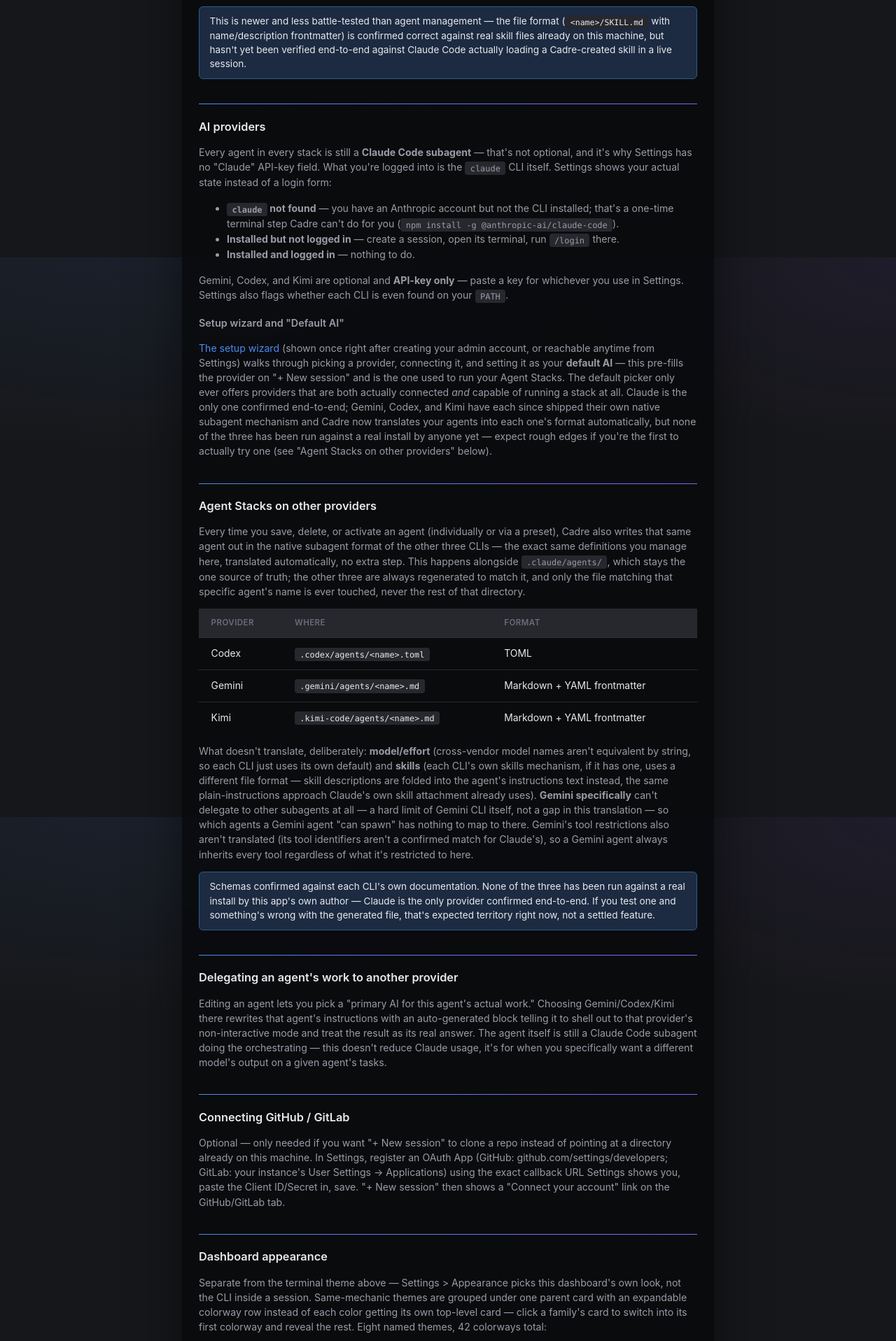
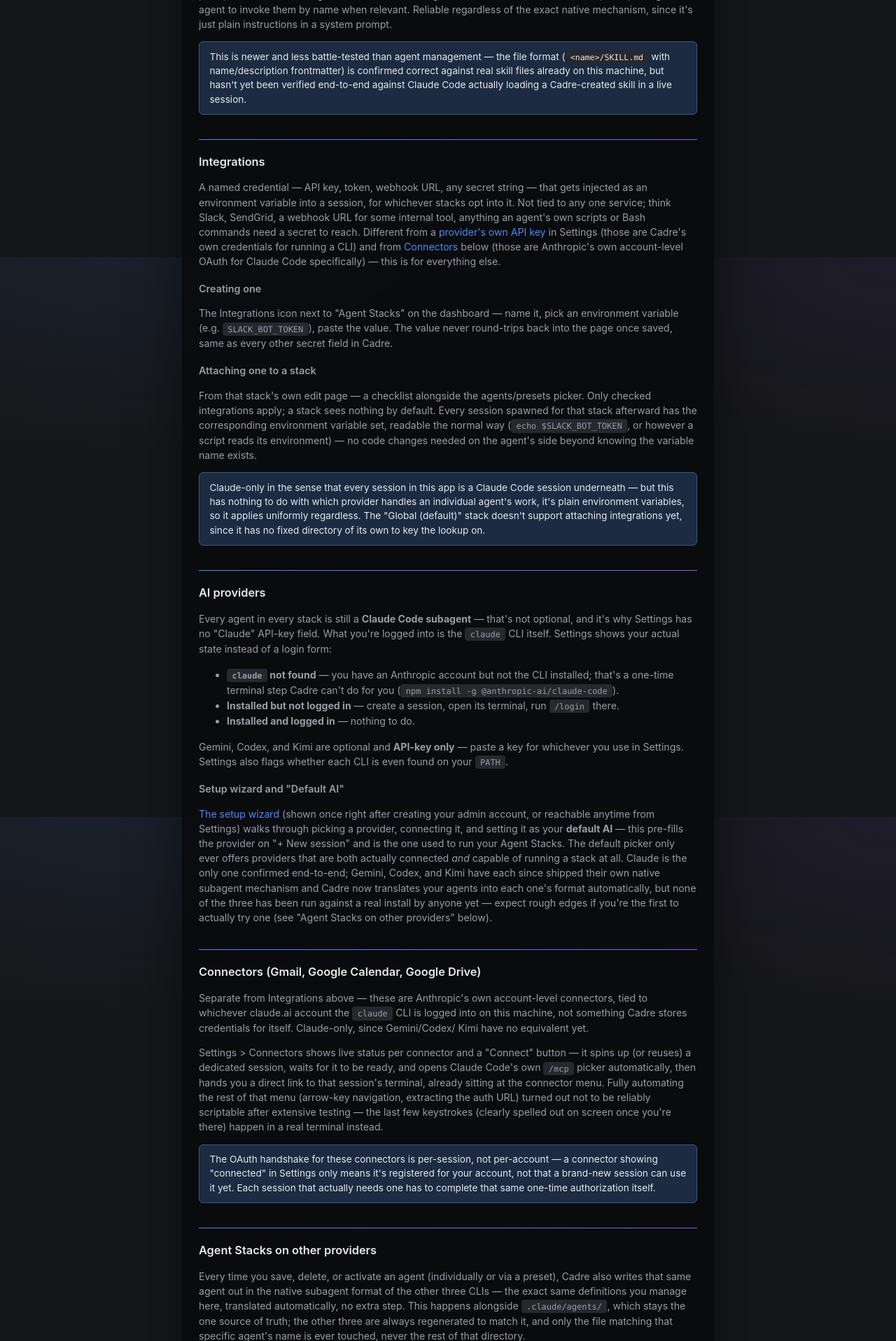
Before and after one commit to bburge14/cadre, a Flask app: template templates/docs.html in a window 1280 px wide. Shown: the part 4432-6349 px from the top of the page at 70% size. Run offline with Flask 3, Linux system fonts and the light colour scheme; the template is opened without the code that fills it, so the values that code supplies are empty.

Commit message:
Add Integrations: generic per-stack credential injection (v0.37.0)
The simple credential store from the two integration options discussed
-- a named secret (API key, token, webhook URL, anything) that gets
injected as an environment variable into a session, for whichever
stacks opt into it on that stack's own edit page (a checklist, same
pattern as skills-per-agent). Not tied to any one service, unlike the
existing Gemini/Codex/Kimi provider API-key fields or the Claude-account
Connectors from the last release -- this is for Slack, SendGrid,
internal webhooks, whatever an agent's own scripts need a secret to
reach.

Storage mirrors settings.py's own convention (plaintext JSON, 0600
perms, value never round-trips back into the page) rather than
introducing encryption nothing else in this app uses. Injection reuses
the exact extra_env mechanism already spawning sessions with provider
API keys -- just resolves the spawning workdir to its stack and adds
that stack's attached integrations on top.

Verified live end-to-end: created an integration, attached it to a
scratch stack, spawned a real session there, and confirmed
`echo $VAR_NAME` in that session actually printed the stored value.

Global stack not supported yet (no fixed workdir to key the lookup on,
noted honestly in the UI and docs) -- real directory-scoped stacks only
for now.

Co-Authored-By: Claude Sonnet 5 <noreply@anthropic.com>
Claude-Session: https://claude.ai/code/session_01M6akbAwzEF5wHDb6eyaaJ9

```diff
--- a/app.py
+++ b/app.py
@@ -1,6 +1,7 @@
 from __future__ import annotations
 
 import json
+import re
 import secrets
 import shutil
 import subprocess
@@ -21,6 +22,7 @@ import agents_store
 import auth
 import config
 import git_hosts
+import integrations_store
 import network_info
 import presets
 import providers
@@ -1021,6 +1023,81 @@ def delete_skill_route(name):
     return redirect(url_for("skills_page"))
 
 
+# ---- Integrations ----
+
+
+@app.get("/integrations")
+@require_auth
+def integrations_page():
+    return render_template("integrations.html", integrations=integrations_store.list_integrations())
+
+
+@app.get("/integrations/new")
+@require_auth
+def new_integration_form():
+    return render_template("integration_form.html", integration=None)
+
+
+@app.post("/integrations/new")
+@require_auth
+def create_integration():
+    name = request.form.get("name", "").strip()
+    env_var = request.form.get("env_var", "").strip()
+    value = request.form.get("value", "").strip()
+    if not name or not env_var or not value:
+        flash("Name, environment variable, and value are all required.", "error")
+        return redirect(url_for("new_integration_form"))
+    if not re.fullmatch(r"[A-Za-z_][A-Za-z0-9_]*", env_var):
+        flash("Environment variable must look like SLACK_BOT_TOKEN -- letters, numbers, underscores, not starting with a number.", "error")
+        return redirect(url_for("new_integration_form"))
+    integrations_store.add(name, env_var, value)
+    flash(f"Created integration '{name}'.", "success")
+    return redirect(url_for("integrations_page"))
+
+
+@app.get("/integrations/<integration_id>/edit")
+@require_auth
+def edit_integration_form(integration_id):
+    integration = integrations_store.get(integration_id)
+    if integration is None:
+        flash("Unknown integration.", "error")
+        return redirect(url_for("integrations_page"))
+    return render_template("integration_form.html", integration=integration)
+
+
+@app.post("/integrations/<integration_id>/edit")
+@require_auth
+def edit_integration(integration_id):
+    integration = integrations_store.get(integration_id)
+    if integration is None:
+        flash("Unknown integration.", "error")
+        return redirect(url_for("integrations_page"))
+    name = request.form.get("name", "").strip()
+    env_var = request.form.get("env_var", "").strip()
+    value = request.form.get("value", "").strip()
+    if not name or not env_var:
+        flash("Name and environment variable are both required.", "error")
+        return redirect(url_for("edit_integration_form", integration_id=integration_id))
+    if not re.fullmatch(r"[A-Za-z_][A-Za-z0-9_]*", env_var):
+        flash("Environment variable must look like SLACK_BOT_TOKEN -- letters, numbers, underscores, not starting with a number.", "error")
+        return redirect(url_for("edit_integration_form", integration_id=integration_id))
+    integrations_store.update(integration_id, name=name, env_var=env_var, value=value or None)
+    flash(f"Saved '{name}'.", "success")
+    return redirect(url_for("integrations_page"))
+
+
+@app.post("/integrations/<integration_id>/delete")
+@require_auth
+def delete_integration(integration_id):
+    integration = integrations_store.get(integration_id)
+    if integration is None:
+        flash("Unknown integration.", "error")
+        return redirect(url_for("integrations_page"))
+    integrations_store.remove(integration_id)
+    flash(f"Deleted integration '{integration['name']}'.", "success")
+    return redirect(url_for("integrations_page"))
+
+
 # ---- Agent stack presets ----
 
 
@@ -1109,6 +1186,7 @@ def edit_stack_form(stack_id):
         active_names=active_names,
         default_base=str(settings.projects_root() / "agent-stacks"),
         known_dirs=_known_directories(),
+        integrations=integrations_store.list_integrations(),
     )
 
 
@@ -1149,7 +1227,7 @@ def edit_stack(stack_id):
         flash(str(exc), "error")
         return redirect(url_for("edit_stack_form", stack_id=stack_id))
 
-    stacks_store.update(stack_id, name=name, workdir=str(path))
+    stacks_store.update(stack_id, name=name, workdir=str(path), integration_ids=request.form.getlist("integration_ids"))
 
     if written:
         matching_session = next(
--- a/stacks_store.py
+++ b/stacks_store.py
@@ -20,7 +20,10 @@ GLOBAL_STACK_ID = "global"
 def _load() -> list[dict]:
     if not STORE_FILE.exists():
         return []
-    return json.loads(STORE_FILE.read_text())
+    stacks = json.loads(STORE_FILE.read_text())
+    for s in stacks:
+        s.setdefault("integration_ids", [])
+    return stacks
 
 
 def _save(stacks: list[dict]) -> None:
--- a/templates/docs.html
+++ b/templates/docs.html
@@ -28,7 +28,9 @@
     <a href="#global-agents">"Global (default)" stack</a>
     <a href="#workflows">Workflows</a>
     <a href="#skills">Skills</a>
+    <a href="#integrations">Integrations</a>
     <a href="#providers">AI providers (Claude / Gemini / Codex / Kimi)</a>
+    <a href="#connectors">Connectors (Gmail / Calendar / Drive)</a>
     <a href="#other-provider-stacks">Agent Stacks on other providers</a>
     <a href="#delegation">Delegating an agent's work to another provider</a>
     <a href="#git-hosts">Connecting GitHub / GitLab</a>
@@ -309,6 +311,45 @@
     Code actually loading a Cadre-created skill in a live session.
   </div>
 
+  <h2 id="integrations">Integrations</h2>
+  <p>
+    A named credential — API key, token, webhook URL, any secret string —
+    that gets injected as an environment variable into a session, for
+    whichever stacks opt into it. Not tied to any one service; think
+    Slack, SendGrid, a webhook URL for some internal tool, anything an
+    agent's own scripts or Bash commands need a secret to reach.
+    Different from a <a href="#other-provider-stacks">provider's own API
+    key</a> in Settings (those are Cadre's own credentials for running a
+    CLI) and from <a href="#connectors">Connectors</a> below (those are
+    Anthropic's own account-level OAuth for Claude Code specifically) —
+    this is for everything else.
+  </p>
+  <h3>Creating one</h3>
+  <p>
+    The Integrations icon next to "Agent Stacks" on the dashboard — name
+    it, pick an environment variable (e.g. <code>SLACK_BOT_TOKEN</code>),
+    paste the value. The value never round-trips back into the page once
+    saved, same as every other secret field in Cadre.
+  </p>
+  <h3>Attaching one to a stack</h3>
+  <p>
+    From that stack's own edit page — a checklist alongside the
+    agents/presets picker. Only checked integrations apply; a stack sees
+    nothing by default. Every session spawned for that stack afterward
+    has the corresponding environment variable set, readable the normal
+    way (<code>echo $SLACK_BOT_TOKEN</code>, or however a script reads
+    its environment) — no code changes needed on the agent's side beyond
+    knowing the variable name exists.
+  </p>
+  <div class="note">
+    Claude-only in the sense that every session in this app is a Claude
+    Code session underneath — but this has nothing to do with which
+    provider handles an individual agent's work, it's plain environment
+    variables, so it applies uniformly regardless. The "Global (default)"
+    stack doesn't support attaching integrations yet, since it has no
+    fixed directory of its own to key the lookup on.
+  </div>
+
   <h2 id="providers">AI providers</h2>
   <p>
     Every agent in every stack is still a <strong>Claude Code
@@ -346,6 +387,33 @@
     rough edges if you're the first to actually try one (see "Agent Stacks
     on other providers" below).
   </p>
+
+  <h2 id="connectors">Connectors (Gmail, Google Calendar, Google Drive)</h2>
+  <p>
+    Separate from Integrations above — these are Anthropic's own
+    account-level connectors, tied to whichever claude.ai account the
+    <code>claude</code> CLI is logged into on this machine, not something
+    Cadre stores credentials for itself. Claude-only, since Gemini/Codex/
+    Kimi have no equivalent yet.
+  </p>
+  <p>
+    Settings &gt; Connectors shows live status per connector and a
+    "Connect" button — it spins up (or reuses) a dedicated session,
+    waits for it to be ready, and opens Claude Code's own <code>/mcp</code>
+    picker automatically, then hands you a direct link to that session's
+    terminal, already sitting at the connector menu. Fully automating the
+    rest of that menu (arrow-key navigation, extracting the auth URL)
+    turned out not to be reliably scriptable after extensive testing —
+    the last few keystrokes (clearly spelled out on screen once you're
+    there) happen in a real terminal instead.
+  </p>
+  <div class="note">
+    The OAuth handshake for these connectors is per-session, not
+    per-account — a connector showing "connected" in Settings only means
+    it's registered for your account, not that a brand-new session can
+    use it yet. Each session that actually needs one has to complete that
+    same one-time authorization itself.
+  </div>
 
   <h2 id="other-provider-stacks">Agent Stacks on other providers</h2>
   <p>
--- a/templates/index.html
+++ b/templates/index.html
@@ -60,6 +60,7 @@
     </h2>
     <div class="btn-group">
       <a class="btn btn-icon" href="{{ url_for('skills_page') }}" title="Skills" aria-label="Skills"><svg viewBox="0 0 24 24" fill="none" stroke="currentColor" stroke-width="2" stroke-linecap="round" stroke-linejoin="round"><path d="M2 3h6a4 4 0 0 1 4 4v14a3 3 0 0 0-3-3H2z"/><path d="M22 3h-6a4 4 0 0 0-4 4v14a3 3 0 0 1 3-3h7z"/></svg></a>
+      <a class="btn btn-icon" href="{{ url_for('integrations_page') }}" title="Integrations" aria-label="Integrations"><svg viewBox="0 0 24 24" fill="none" stroke="currentColor" stroke-width="2" stroke-linecap="round" stroke-linejoin="round"><path d="M10 13a5 5 0 0 0 7.54.54l3-3a5 5 0 0 0-7.07-7.07l-1.72 1.71"/><path d="M14 11a5 5 0 0 0-7.54-.54l-3 3a5 5 0 0 0 7.07 7.07l1.71-1.71"/></svg></a>
       <a class="btn btn-primary" href="{{ url_for('new_stack_form') }}">+ New stack</a>
     </div>
   </div>
```
Also changed, not shown: integrations_store.py (added, +68 -0 lines), session_daemon.py (+20 -0 lines), templates/integration_form.html (added, +44 -0 lines), templates/integrations.html (added, +52 -0 lines), templates/stack_form.html (+26 -0 lines), 1 other file.
